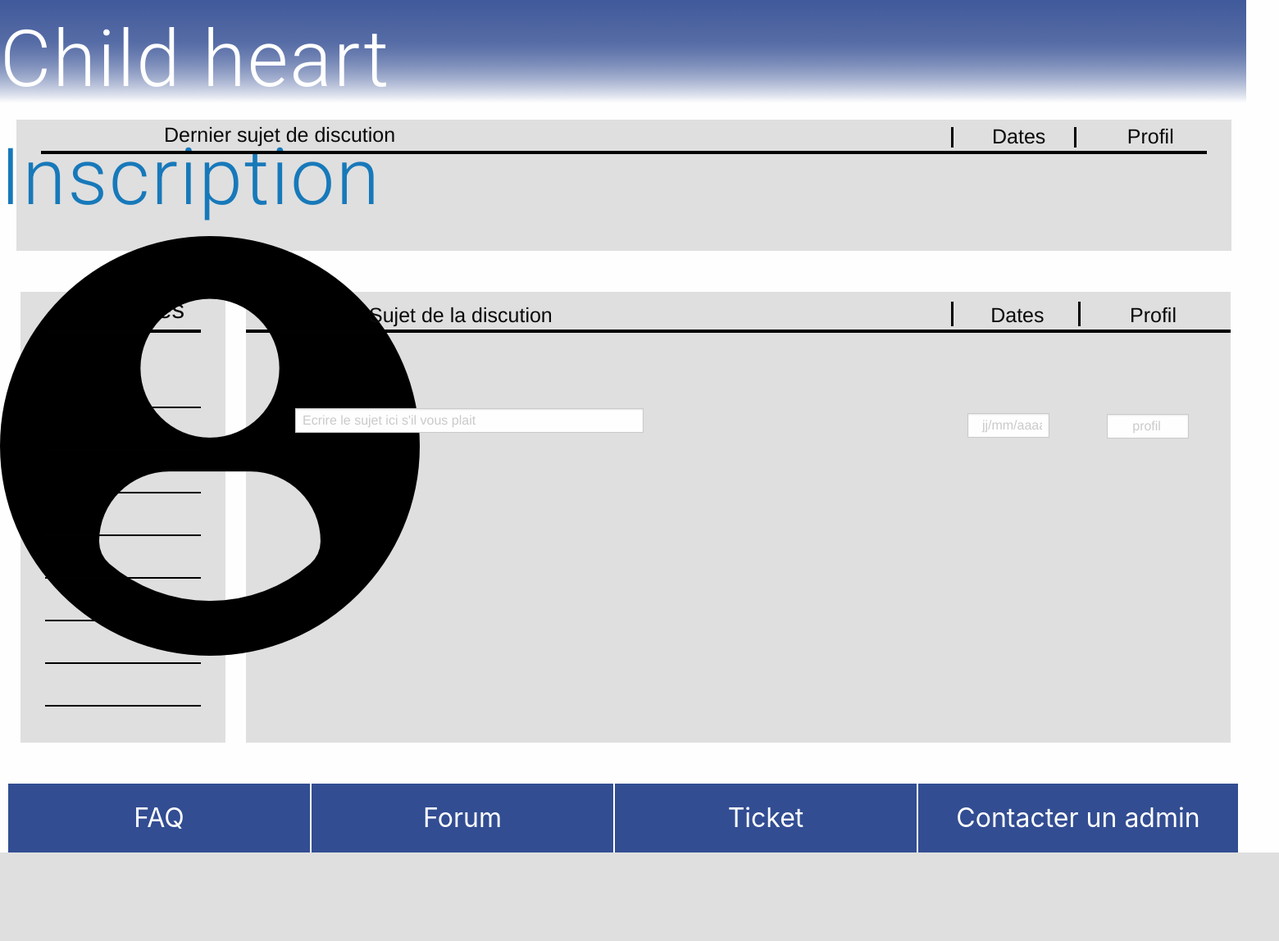
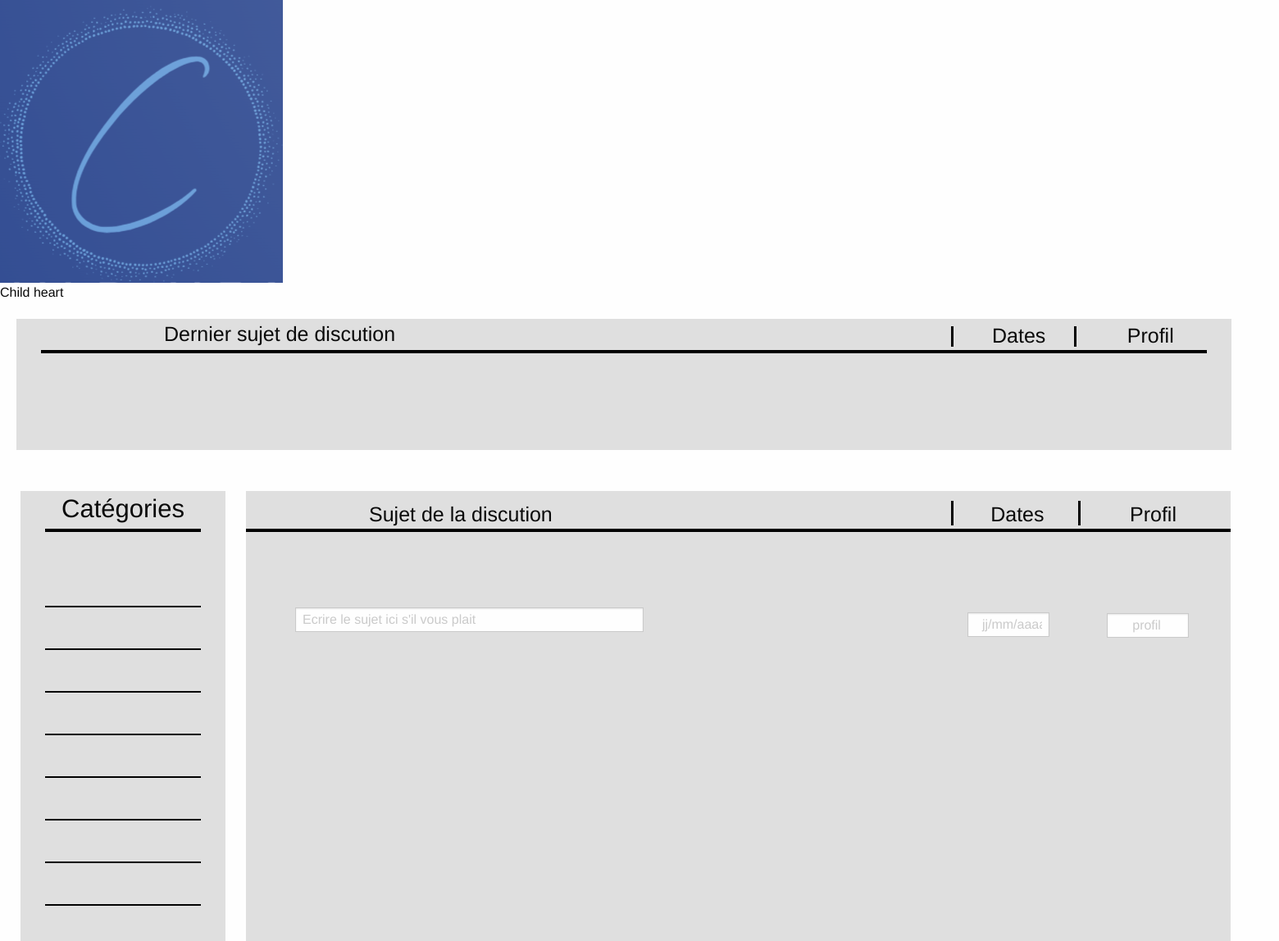
Before and after one commit to CHILDREN-HEART/Projet-C-Heart, a PHP site: page /forum in a window 1560 px wide. Shown: the top 1148 px of the page at 82% size. Before the commit the page ends 1040 px from the top, so only its background shows below. Run offline with PHP 8.4, Linux system fonts and the light colour scheme; some libraries are stand-ins or nearby versions.

Commit message:
petite maj

```diff
--- a/forum/index.php
+++ b/forum/index.php
@@ -15,28 +15,7 @@
   </head>
   <body>
     <header>
-      <div class="entete">
-          <div class="c">Child heart</div>
-          <div class="inscription">
-              <a
-                  class="mot3"
-                  href="../inscription/index.php"
-                  >Inscription</a
-              >
-          </div>
-          <a
-              href="../connexion/index.php"
-              class="img2"
-              ><img
-                  src="../assets/64572.png"
-                  class="line"
-                  alt="logo connection"
-          /></a>
-          <link
-              rel="stylesheet"
-              href="https://fonts.googleapis.com/css?family=Roboto:300,300italic,700,700italic"
-          />
-      </div>
+    <?php include('../header_footer/header1.php');?>
   </header>
 
       <div id="center">
--- a/forum/pagedeform.css
+++ b/forum/pagedeform.css
@@ -3,29 +3,13 @@ body {
   margin: 0;
   padding: 0;
 }
+
 body {
   width: 1520px;
 }
 #conteneur {
   width: 100%;
   overflow: hidden;
-}
-header {
-  font-family: "Roboto", sans-serif;
-  height: 126px;
-  background: linear-gradient(#40599a, 75%, white);
-  letter-spacing: 2px;
-  font-size: 6rem;
-  color: white;
-  display: flex;
-  z-index: 1;
-}
-.c {
-
-}
-
-.inscription {
-
 }
 
 #center {
```
